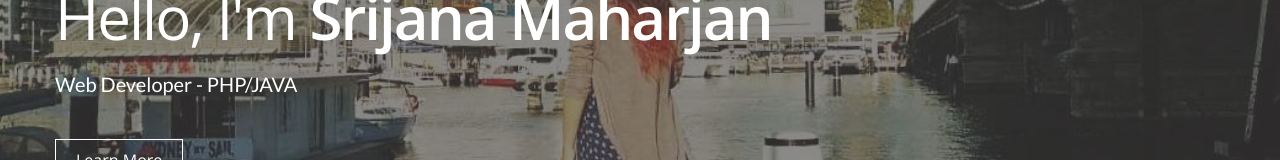
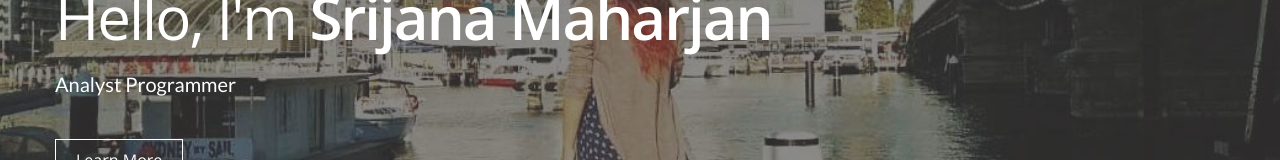
Before and after one commit to srijanamaharjan/srijanamaharjan.github.io, a plain HTML site: page index.html in a window 1280 px wide. Shown: the part 336-496 px from the top of the page. Drawn offline with nearby package versions, Linux system fonts and the light colour scheme.

Commit message:
Update index.html

```diff
--- a/index.html
+++ b/index.html
@@ -42,7 +42,7 @@
       <div class="row">
         <div class="intro-text">
           <h1>Hello, I'm <span class="name">Srijana Maharjan</span></h1>
-          <p>Web Developer - PHP/JAVA</p>
+          <p>Analyst Programmer</p>
           <a href="#about" class="btn btn-default btn-lg page-scroll">Learn More</a> </div>
       </div>
     </div>
```
